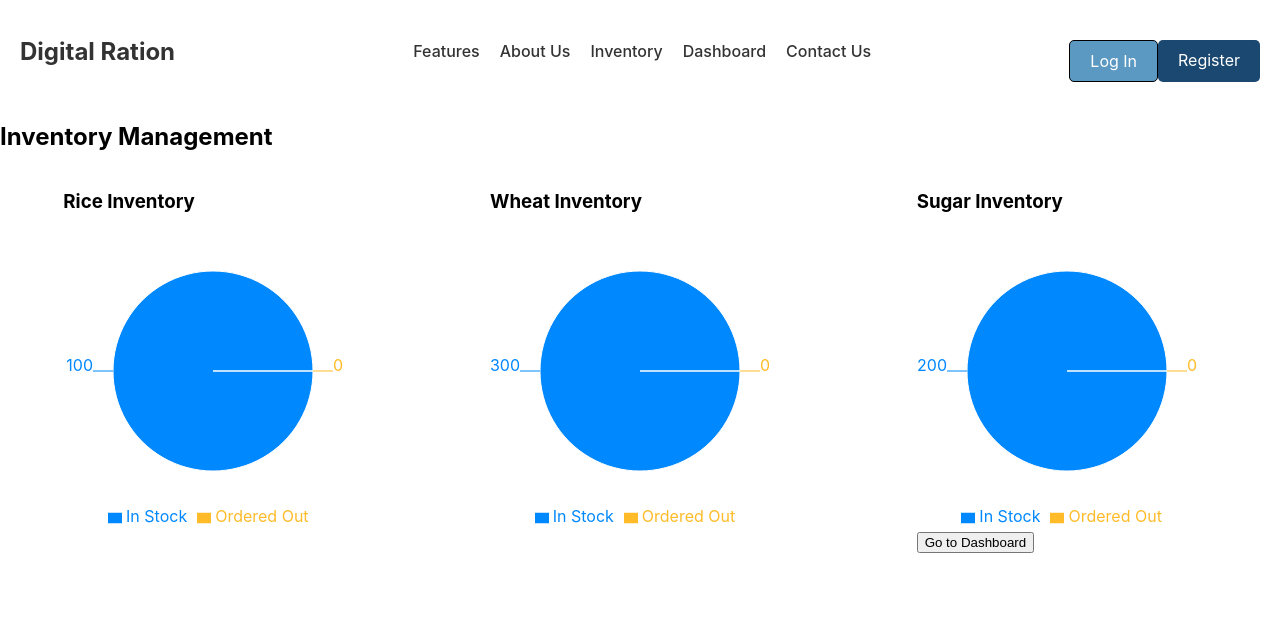
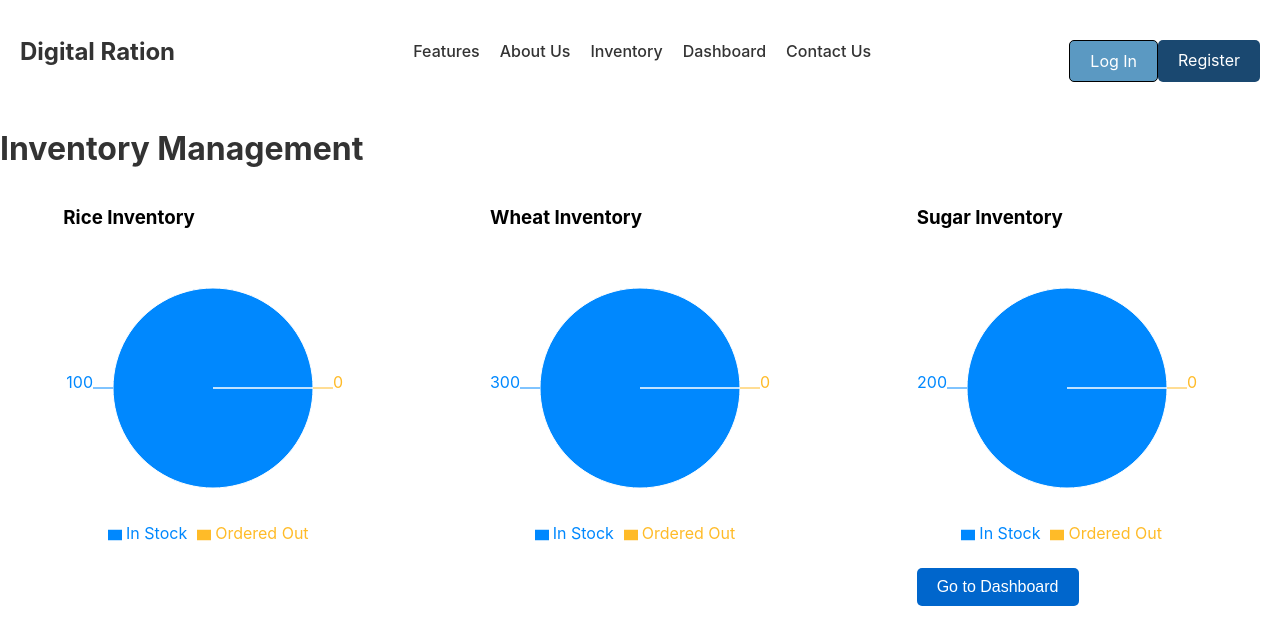
Before and after one commit to rohanfukat/NFC3_Systumm-Overloaded, a React (Create React App) app in the folder frontend/: page /Inventory in a window 1280 px wide. Shown: the top 644 px of the page. Built offline with nearby package versions, Linux system fonts and the light colour scheme.

Commit message:
inventory css

```diff
--- /dev/null
+++ b/frontend/src/Inventory.css
@@ -0,0 +1,77 @@
+/* Inventory.css */
+
+.container {
+    display: flex;
+    flex-direction: column;
+    align-items: center;
+    padding: 20px;
+    background-color: #f5f7f9;
+    /* Light grey background */
+    min-height: 100vh;
+    /* Full height */
+}
+
+h2 {
+    color: #333;
+    /* Dark grey for main heading */
+    font-size: 2em;
+    margin-bottom: 20px;
+}
+
+.chart-row {
+    display: flex;
+    justify-content: space-around;
+    width: 100%;
+    flex-wrap: nowrap;
+    /* Prevent wrapping */
+    gap: 20px;
+    /* Space between charts */
+    margin-bottom: 20px;
+}
+
+.chart-box {
+    background: white;
+    border-radius: 10px;
+    box-shadow: 0 4px 8px rgba(0, 0, 0, 0.1);
+    padding: 20px;
+    text-align: center;
+    flex: 1;
+    /* Allow charts to grow and shrink */
+    max-width: 300px;
+    /* Set a max width for each chart box */
+}
+
+.chart-box h3 {
+    color: #444;
+    /* Slightly lighter grey for subheadings */
+    margin-bottom: 10px;
+}
+
+.button-container {
+    display: flex;
+    justify-content: center;
+    width: 100%;
+}
+
+button {
+    background-color: #0066cc;
+    /* Primary button color */
+    border: none;
+    border-radius: 5px;
+    color: white;
+    font-size: 1em;
+    padding: 10px 20px;
+    cursor: pointer;
+    transition: background-color 0.3s;
+    margin-top: 20px;
+
+}
+
+button:hover {
+    background-color: #005bb5;
+    /* Darker shade on hover */
+}
+
+button:focus {
+    outline: none;
+}
--- a/frontend/src/Inventory.jsx
+++ b/frontend/src/Inventory.jsx
@@ -1,6 +1,7 @@
 import React, { useState, useEffect } from 'react';
 import { PieChart, Pie, Cell, Tooltip, Legend } from 'recharts';
 import { useNavigate } from 'react-router-dom'; // Assuming you're using react-router
+import './Inventory.css';
 
 const Inventory = () => {
   // Initial static inventory data
```
